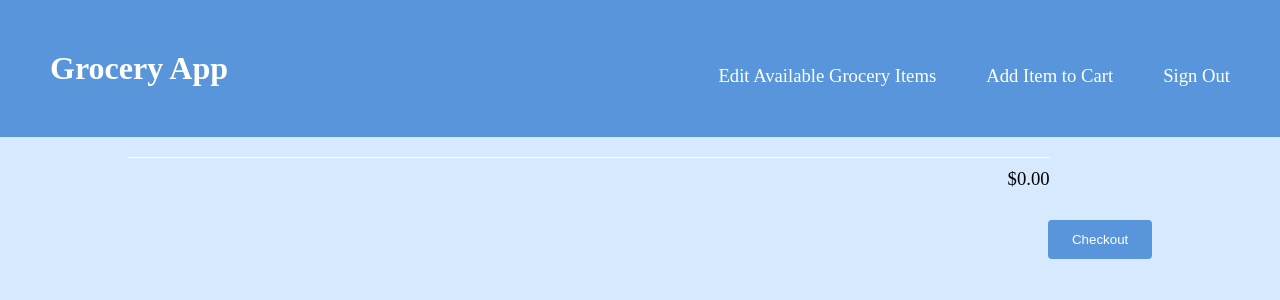
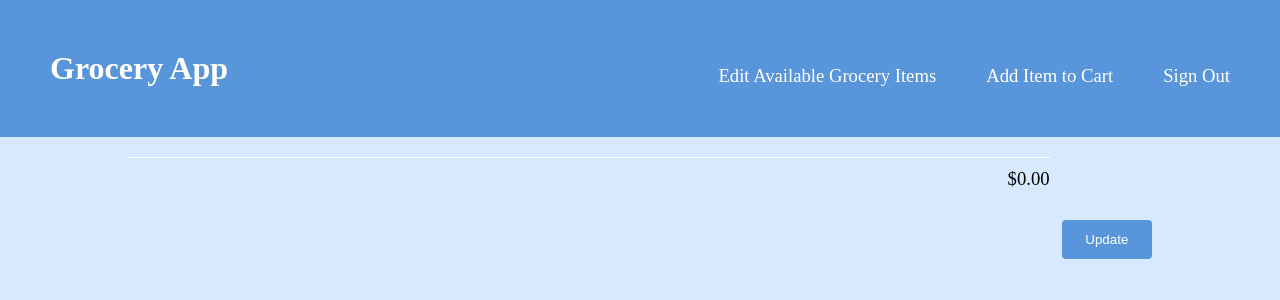
Before and after one commit to alysavermeulen/ACEDATABASE, a PHP site: page /GroceryApp/groceryList.php in a window 1280 px wide. Shown: the top 300 px of the page. Run offline with PHP 8.4, Linux system fonts and the light colour scheme; the visitor is signed in with stand-in values (Sample User, id 1); data comes from the database, SQL or seed files in the repository.

Commit message:
Changed button value from Checkout to Update in groceryList.php

```diff
--- a/GroceryApp/groceryList.php
+++ b/GroceryApp/groceryList.php
@@ -37,7 +37,7 @@ session_start();
 							<p id="totalPrice">$0.00</p>
 						</li>
 					</ul>
-					<input class="submit-button" type="submit" value=" Checkout " />
+					<input class="submit-button" type="submit" value=" Update " />
                 </form>
 
 				<script src="groceryList.js"></script>
```
